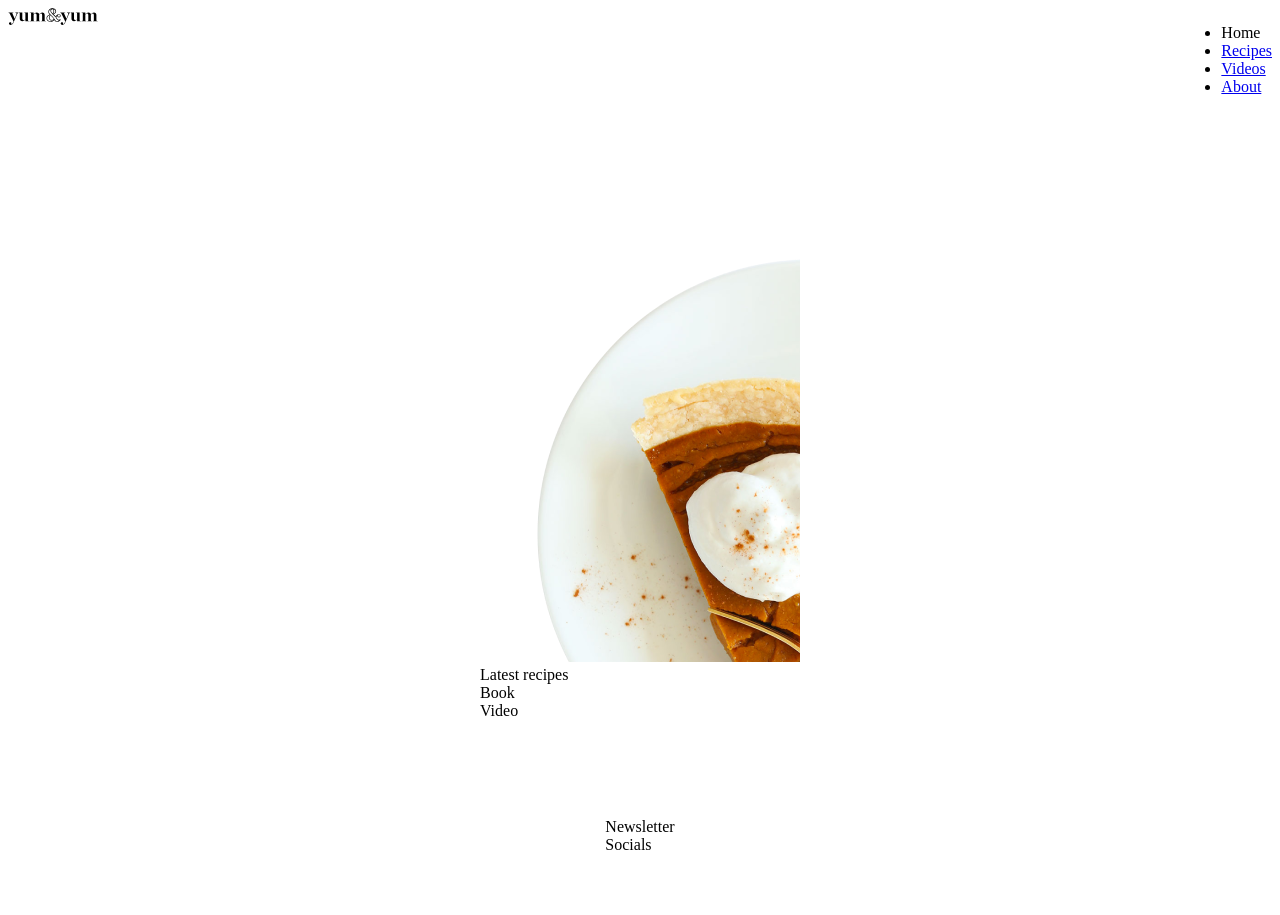
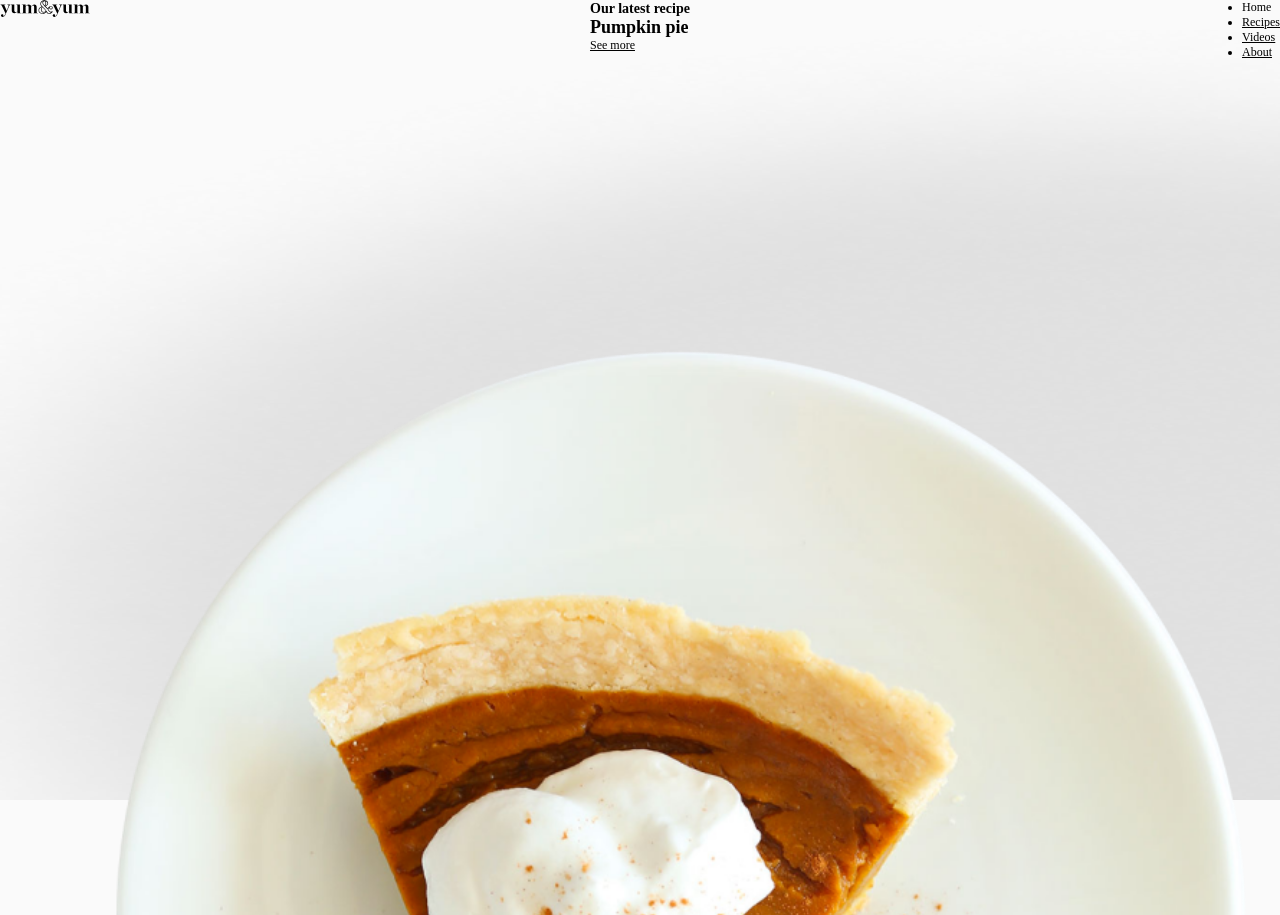
Before and after one commit to HFG88/Episode-IV-A-New-Repo, a website: page index.html in a window 1280 px wide. Shown: the top 915 px of the page. Drawn offline with Linux system fonts and the light colour scheme.

Commit message:
Ekki tilbúið neitt, er bara að pusha svo við fáum aftur missing scss files

```diff
--- a/index.html
+++ b/index.html
@@ -74,39 +74,34 @@
         </nav>
       </header>
       <div class="wrapper-content">
+        <main id="content" class="wrapper-main">
+          <div class="content">
 
 
-        <main id="content" class="wrapper-main">
-          <div class="content">
             <section id="Hero">
-              <img src="Myndir/cake.png" alt="">
+                <img id="background-shadow" src="Myndir/Oval.png" alt="" width="100px"/>
+                <img id = "background-pie" src="Myndir/pie.png" alt="" />
+
+              <div class="text">
+                <h3>Our latest recipe</h3>
+                <h1>Pumpkin pie</h1>
+                <a class="button" href="LINK Á LATEST RECIPE">See more</a>
+              </div>
             </section>
 
-            <section id="Latest-Recipes">
-              Latest recipes
-            </section>
+            <section id="Latest-Recipes"></section>
 
-            <section id="Book">
-              Book
-            </section>
+            <section id="Book"></section>
 
-            <section id="Video">
-              Video
-            </section>
+            <section id="Video"></section>
           </div>
         </main>
 
         <footer>
-          <section id="Newsletter">
-            Newsletter
-          </section>
+          <section id="Newsletter"></section>
 
-          <section id="Socials">
-            Socials
-          </section>
-
+          <section id="Socials"></section>
         </footer>
-
       </div>
     </div>
   </body>
--- a/styles/config.scss
+++ b/styles/config.scss
@@ -1,9 +1,12 @@
-:root{
+:root {
   /* Grunn leturstærð */
   --font-size-base: 12px;
+
   /* Placeholder nöfn fyrir leturstærðir 18 og 20 */
+
   /* 18px */
   --font-size-big: 1.5rem;
+
   /* 20 px */
   --font-size-bigger: var(--gutter);
 
@@ -15,23 +18,25 @@
     mögulega hreinni aðferð að gera það í media en ég
     er ekki viss ennþá */
   --gutter: 20px;
+
   /* Offset virðist vera minimum 15px í mobile ef við tökum ekki Hero með. Hero er ekki með offset */
   --offset: 15px;
 
 
   /* Bil á milli eininga */
+
   /* Milli card */
   --vertical-space: var(--gutter);
+
   /* Milli stærri eininga */
   --vertical-space-large: calc(var(--gutter) * 2);
 
-
-  --background-color: #0000;
-
+  /* Breidd án offset */
   --width-offset: calc(100% - calc(var(--offset) * 2));
 
-
-
-
+  /* Litir */
+  --nav-color-mobile: #FFFFFF;
+  /* Held þetta sé víða notað sem background color */
+  --background-color: #FAFAFA;
 
 }
--- /dev/null
+++ b/styles/general.scss
@@ -0,0 +1,36 @@
+html {
+    /* Reiknum stærð á öllum boxum sem border-box */
+    box-sizing: border-box;
+
+    /* Grunn leturstærð: 16px */
+    font-size: var(--font-size-base);
+
+    /* Til að transition sé ekki frá hvítum */
+    background-color: var(--background-color);
+
+    /* Úr grid */
+    position: relative;
+  }
+
+  /* Fjarlægir margin og padding af öllu */
+* {
+    margin: 0;
+    padding: 0;
+  }
+
+  /* Allt erfir border-box */
+*,
+*::before,
+*::after {
+  box-sizing: inherit;
+}
+
+/** Myndir taka aldrei meira pláss en foreldri skilgreinir **/
+img {
+    max-width: 100%;
+  }
+
+  /** Litur á hlekkjum erfist frá foreldri **/
+  a {
+    color: inherit;
+  }
--- /dev/null
+++ b/styles/hero.scss
@@ -0,0 +1,34 @@
+#hero {
+    position: relative;
+    width: 100%;
+    height: 600px; /* Adjust to the required height of the section */
+    overflow: hidden; /* This ensures that content doesn’t overflow the container */
+  }
+
+  #background-shadow {
+    position: absolute;
+    top: 0;
+    left: 0;
+    width: 100%; /* Ensure the shadow covers the whole container */
+    height: 100%; /* Ensure the shadow covers the whole container */
+    z-index: 1; /* Lowest layer: shadow background */
+  }
+
+  #background-pie {
+    position: absolute;
+    top: 0;
+    left: 0;
+    width: 100%; /* Ensure the pie covers the correct area */
+    height: auto; /* Adjust to match the aspect ratio of the image */
+    z-index: 2; /* Middle layer: pie image */
+  }
+
+  #hero .text {
+    position: absolute; /* Relative, so it stays within the container */
+    z-index: 3; /* Top layer: text */
+    background-color: transparent; /* No background so it doesn't block the images */
+    color: white; /* Adjust this for visibility */
+    text-align: center; /* Center the text, adjust as needed */
+    width: 100%; /* Ensure text container spans the full width */
+    padding: 20px 0; /* Adjust the padding to position the text vertically */
+  }
--- a/styles/layout.scss
+++ b/styles/layout.scss
@@ -7,13 +7,6 @@
     white-space: nowrap;
     width: 1px;
   }
-
-
-
-.wrapper {
-
-  }
-
   .wrapper-content{
     display: grid;
     grid-template-rows: auto;
@@ -33,12 +26,9 @@
     /* TODO Láta það fljóta yfir öðru efni og stick to
     top */
     width: 100%;
-
     display: flex;
     justify-content: space-between;
+
+    position: fixed;
+    z-index: 10000;
   }
-
-  .hero{
-
-
-  }
--- a/styles/main.scss
+++ b/styles/main.scss
@@ -1,2 +1,4 @@
 @import 'config';
+@import 'general';
 @import 'layout';
+@import 'hero';
```
Also changed, not shown: Myndir/Oval.png (added), Myndir/cake.png (deleted), Myndir/pie.png (added), dist/css/config.css, dist/css/general.css (added), dist/css/hero.css (added), dist/css/layout.css, dist/css/main.css, 5 other files. Lines whose indentation alone changed are shown as unchanged.
